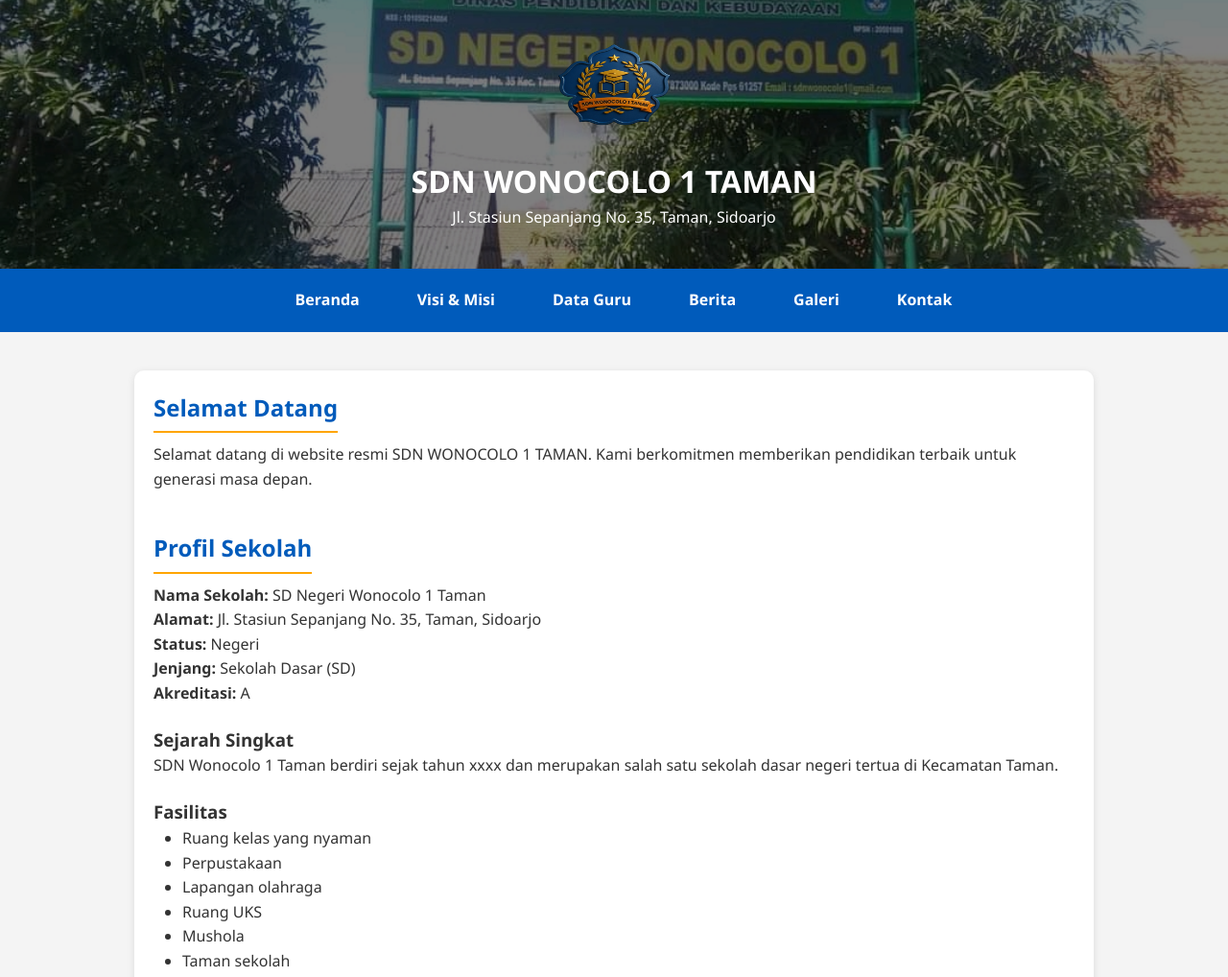
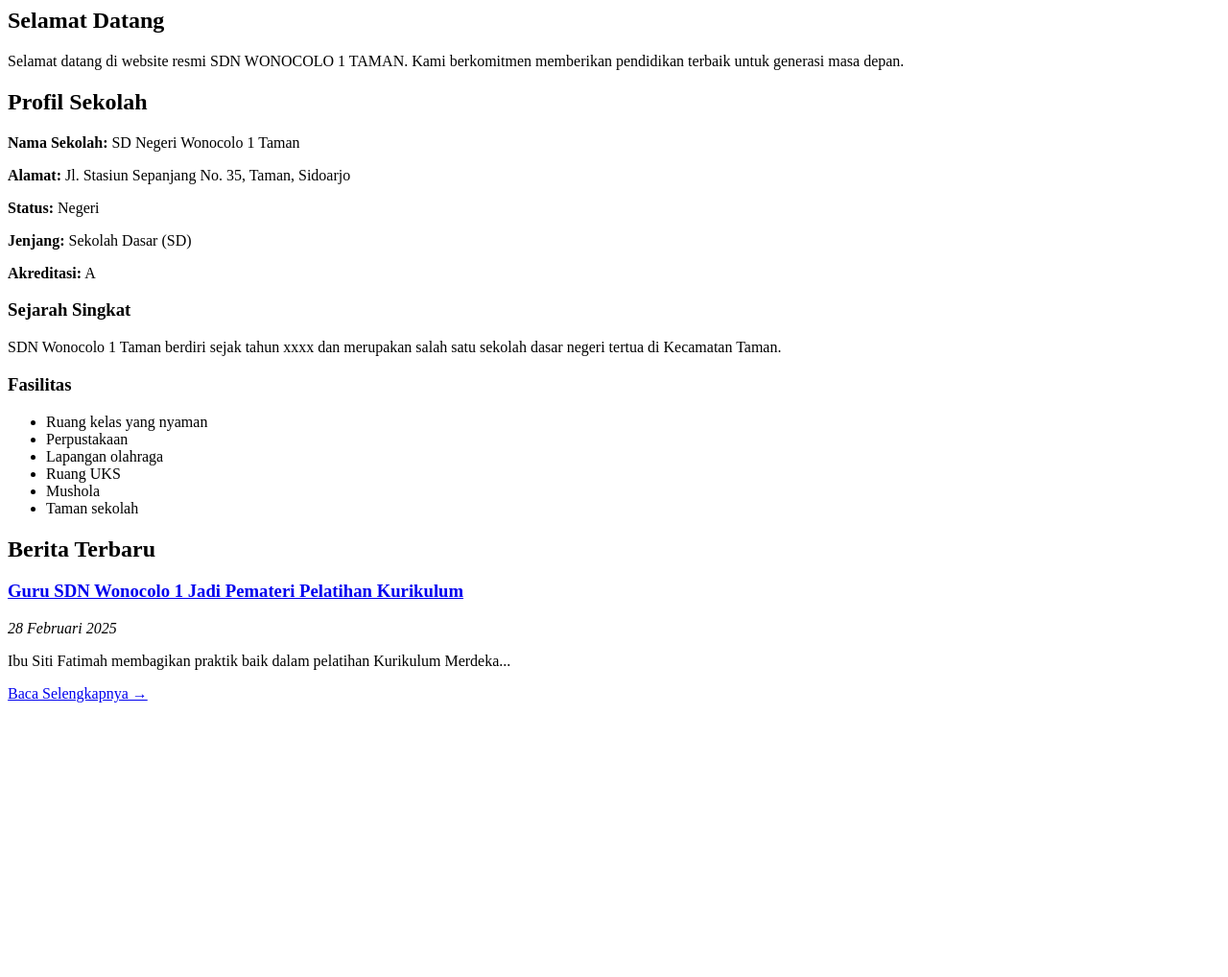
Before and after one commit to SDNWONOCOLO1/sdn-wonocolo-1, a plain HTML site: page index.html in a window 1280 px wide. Shown: the top 1018 px of the page at 96% size. After the commit the page ends 800 px from the top, so only its background shows below. Drawn offline with Linux system fonts and the light colour scheme.

Commit message:
Update index.html

```diff
--- a/index.html
+++ b/index.html
@@ -1,151 +1,6 @@
-<!DOCTYPE html>
-<html lang="id">
-<head>
-  <meta charset="UTF-8" />
-  <meta name="viewport" content="width=device-width, initial-scale=1.0" />
-  <title>SDN WONOCOLO 1 TAMAN</title>
-  <link rel="stylesheet" href="style.css" />
-  <style>
-    * {
-      box-sizing: border-box;
-      margin: 0;
-      padding: 0;
-    }
-
-    body {
-      font-family: 'Segoe UI', sans-serif;
-      background-color: #f4f4f4;
-      line-height: 1.6;
-      color: #333;
-    }
-
-    header {
-      background: url('b2940c35-d558-4ea6-84f4-42e453202d10.png') center/cover no-repeat;
-      height: 280px;
-      display: flex;
-      flex-direction: column;
-      justify-content: center;
-      align-items: center;
-      text-align: center;
-      color: white;
-      position: relative;
-    }
-
-    header::after {
-      content: "";
-      position: absolute;
-      top: 0;
-      left: 0;
-      right: 0;
-      bottom: 0;
-      background-color: rgba(0, 0, 0, 0.5);
-      z-index: 0;
-    }
-
-    header h1, header p, header .logo {
-      position: relative;
-      z-index: 1;
-    }
-
-    .logo img {
-      width: 140px;
-      margin-bottom: 150px;
-    }
-
-    nav {
-      background-color: #005bbb;
-    }
-
-    nav ul {
-      display: flex;
-      justify-content: center;
-      flex-wrap: wrap;
-      list-style: none;
-      padding: 10px;
-    }
-
-    nav ul li {
-      margin: 0 15px;
-    }
-
-    nav ul li a {
-      color: white;
-      text-decoration: none;
-      font-weight: bold;
-      padding: 10px 15px;
-      transition: background 0.3s ease;
-    }
-
-    nav ul li a:hover {
-      background-color: #ffa500;
-      color: black;
-      border-radius: 4px;
-    }
-
-    main {
-      max-width: 1000px;
-      margin: 40px auto;
-      padding: 20px;
-      background-color: white;
-      border-radius: 10px;
-      box-shadow: 0 2px 8px rgba(0, 0, 0, 0.1);
-    }
-
-    section {
-      margin-bottom: 40px;
-    }
-
-    h2 {
-      color: #005bbb;
-      margin-bottom: 10px;
-    }
-
-    ul {
-      margin-left: 20px;
-    }
-
-    footer {
-      background-color: #005bbb;
-      color: white;
-      text-align: center;
-      padding: 20px;
-      margin-top: 40px;
-    }
-
-    @media (max-width: 600px) {
-      header h1 {
-        font-size: 1.5em;
-      }
-      nav ul {
-        flex-direction: column;
-      }
-      nav ul li {
-        margin: 5px 0;
-      }
-    }
-  </style>
-</head>
-<body>
-  <header>
-    <div class="logo">
-      <img src="logo.png" alt="Logo SDN WONOCOLO 1 TAMAN" onerror="this.style.display='none'">
-    </div>
-    <h1>SDN WONOCOLO 1 TAMAN</h1>
-    <p>Jl. Stasiun Sepanjang No. 35, Taman, Sidoarjo</p>
-  </header>
-
-  <nav>
-    <ul>
-      <li><a href="index.html">Beranda</a></li>
-      <li><a href="visi-misi.html">Visi & Misi</a></li>
-      <li><a href="guru.html">Data Guru</a></li>
-      <li><a href="berita.html">Berita</a></li>
-      <li><a href="galeri.html">Galeri</a></li>
-      <li><a href="kontak.html">Kontak</a></li>
-    </ul>
-  </nav>
-
 <main>
+  <div class="konten-utama">
+    <div class="kiri">
       <section>
         <h2>Selamat Datang</h2>
         <p>Selamat datang di website resmi SDN WONOCOLO 1 TAMAN. Kami berkomitmen memberikan pendidikan terbaik untuk generasi masa depan.</p>
@@ -170,10 +25,16 @@
           <li>Taman sekolah</li>
         </ul>
       </section>
+    </div>
+
+    <aside class="kanan">
+      <h2>Berita Terbaru</h2>
+      <article class="berita">
+        <h3><a href="berita.html">Guru SDN Wonocolo 1 Jadi Pemateri Pelatihan Kurikulum</a></h3>
+        <p><em>28 Februari 2025</em></p>
+        <p>Ibu Siti Fatimah membagikan praktik baik dalam pelatihan Kurikulum Merdeka...</p>
+        <a href="berita.html">Baca Selengkapnya →</a>
+      </article>
+    </aside>
+  </div>
 </main>
-
-  <footer>
-    <p>&copy; 2025 SDN WONOCOLO 1 TAMAN - All Rights Reserved</p>
-  </footer>
-</body>
-</html>
```
Lines whose indentation alone changed are shown as unchanged.
